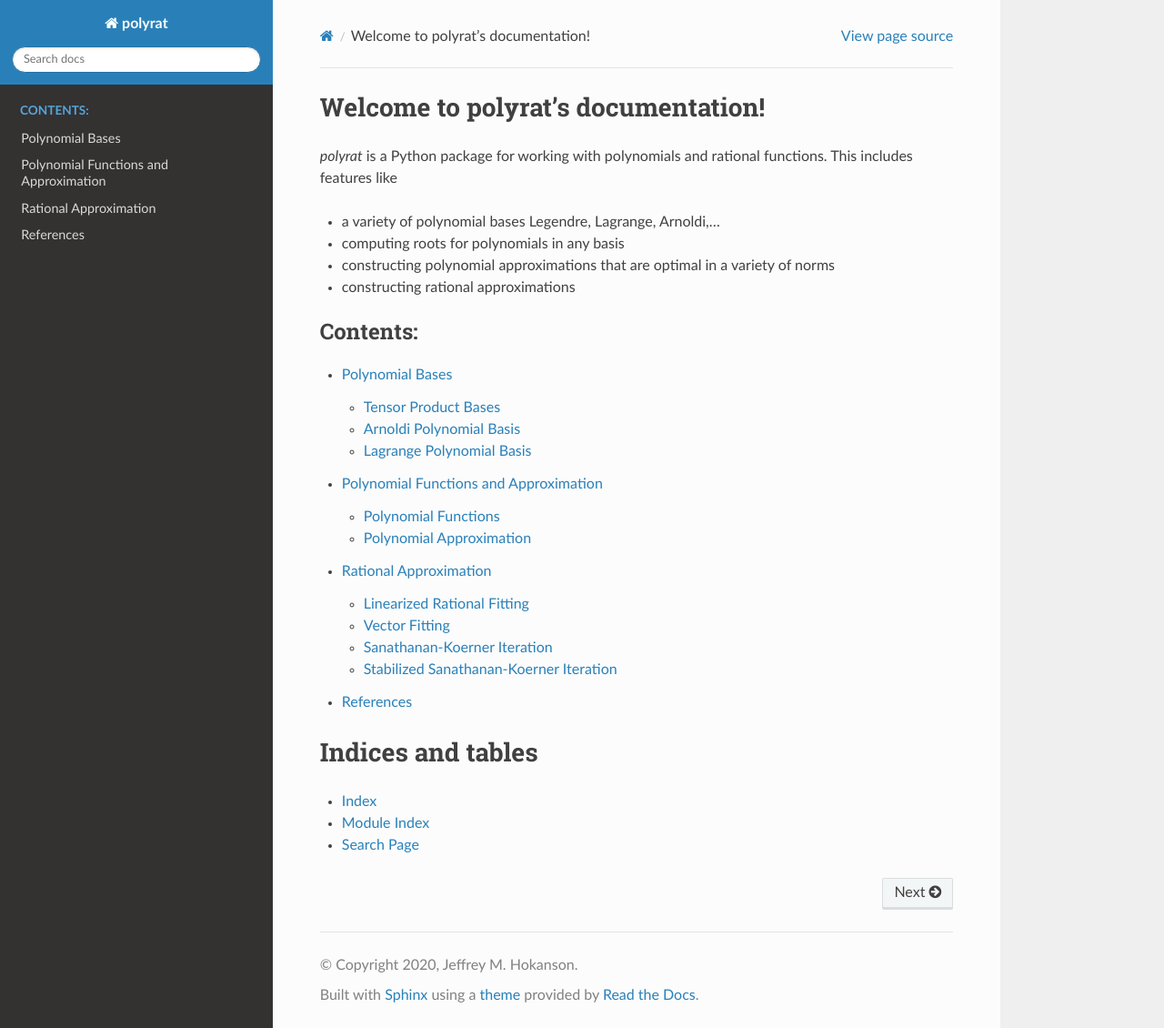
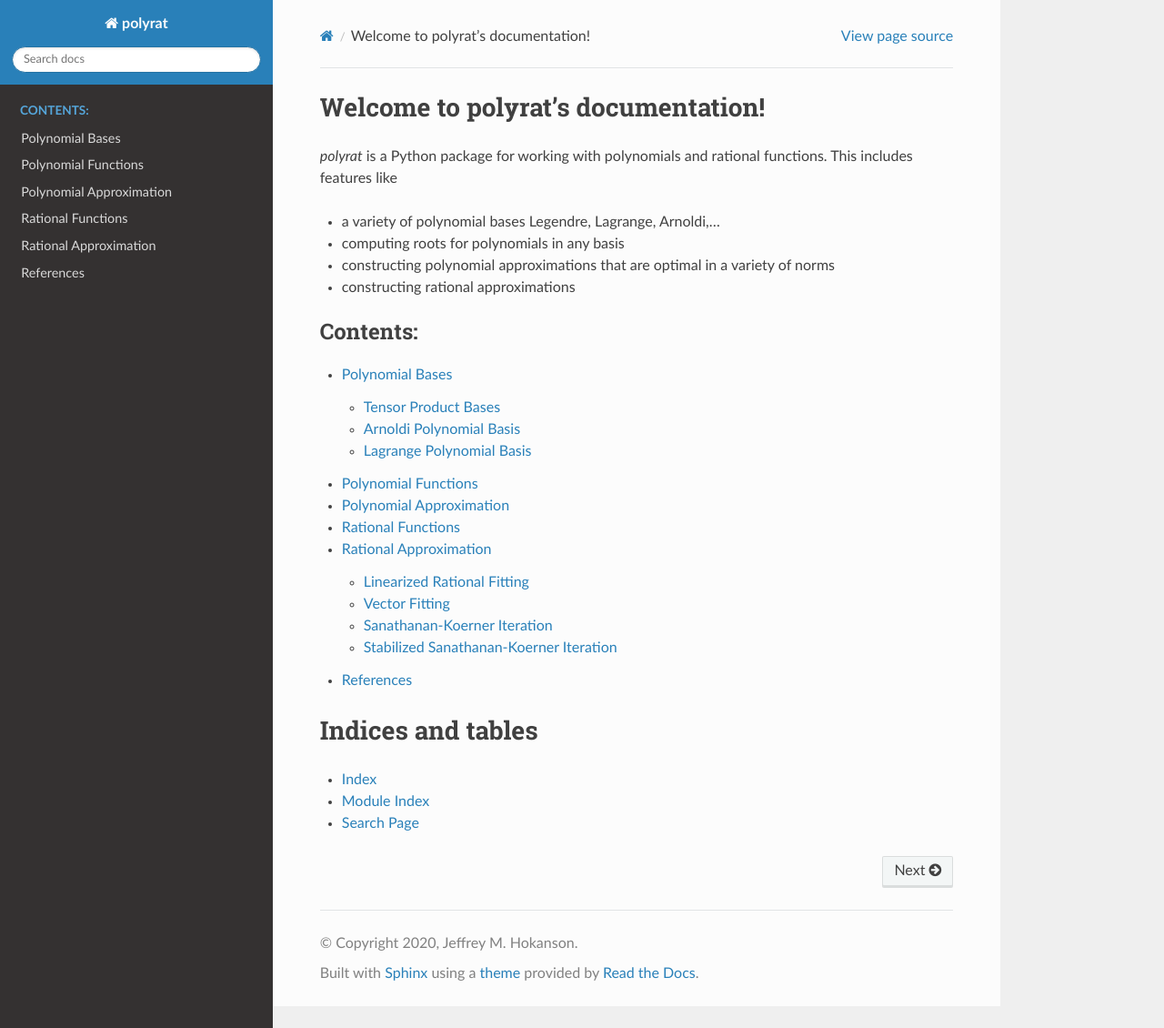
Before and after one commit to jeffrey-hokanson/polyrat, a Sphinx documentation site: the page built from doc/index.rst, in a window 1280 px wide and 1130 px high. Shown: the whole window at 91% size. Built offline with Sphinx 7.4.7 and the Read the Docs theme 2.0.0, drawn with Linux system fonts in a browser that asks for light colours.

Commit message:
Further split documentation sections up

```diff
--- a/doc/index.rst
+++ b/doc/index.rst
@@ -21,6 +21,8 @@
 
    basis
    polynomial
+   polyfit
+   rational
    ratfit
    references
 
--- /dev/null
+++ b/doc/polyfit.rst
@@ -0,0 +1,6 @@
+Polynomial Approximation
+========================
+
+
+.. autoclass:: polyrat.PolynomialApproximation
+   :members:
--- a/doc/polynomial.rst
+++ b/doc/polynomial.rst
@@ -1,20 +1,8 @@
-Polynomial Functions and Approximation
-======================================
-
-
-
 Polynomial Functions
---------------------
+====================
 
 We define polynomials by a combination of a basis,
 and then coefficients for that basis.
 
 .. autoclass:: polyrat.Polynomial
    :members:
-
-
-Polynomial Approximation
-------------------------
-
-.. autoclass:: polyrat.PolynomialApproximation
-   :members:
```
Also changed, not shown: doc/rational.rst (added, +12 -0 lines).
